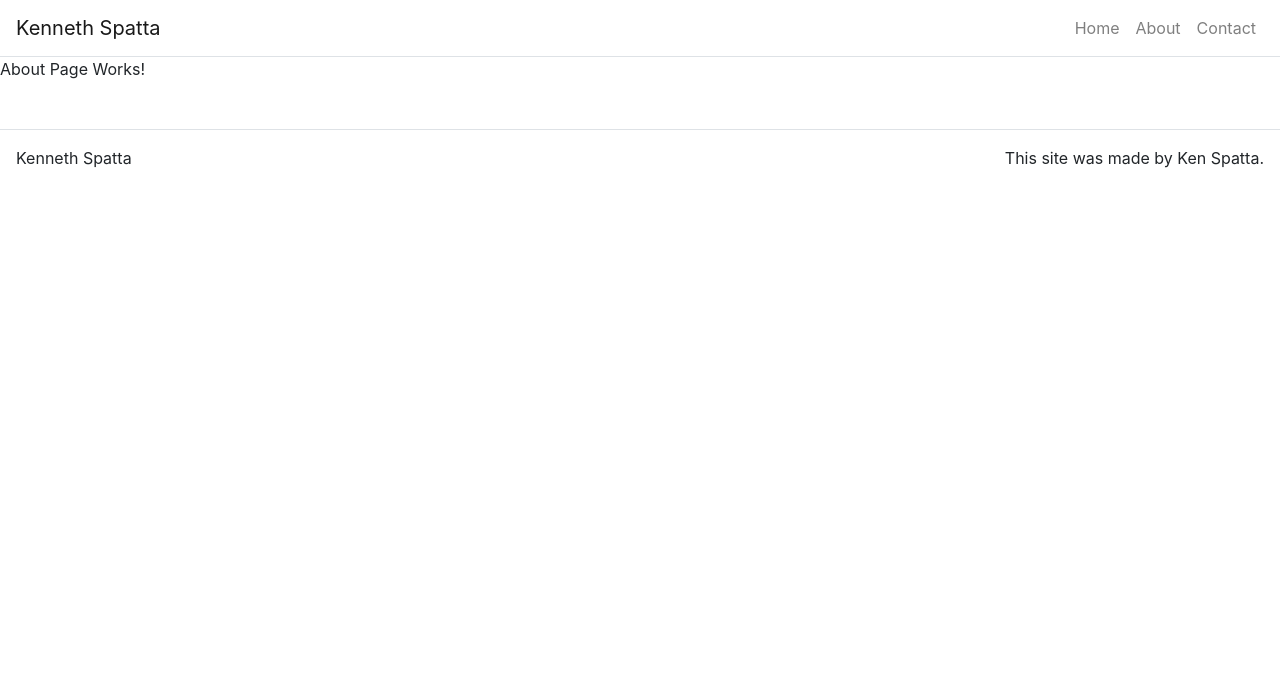
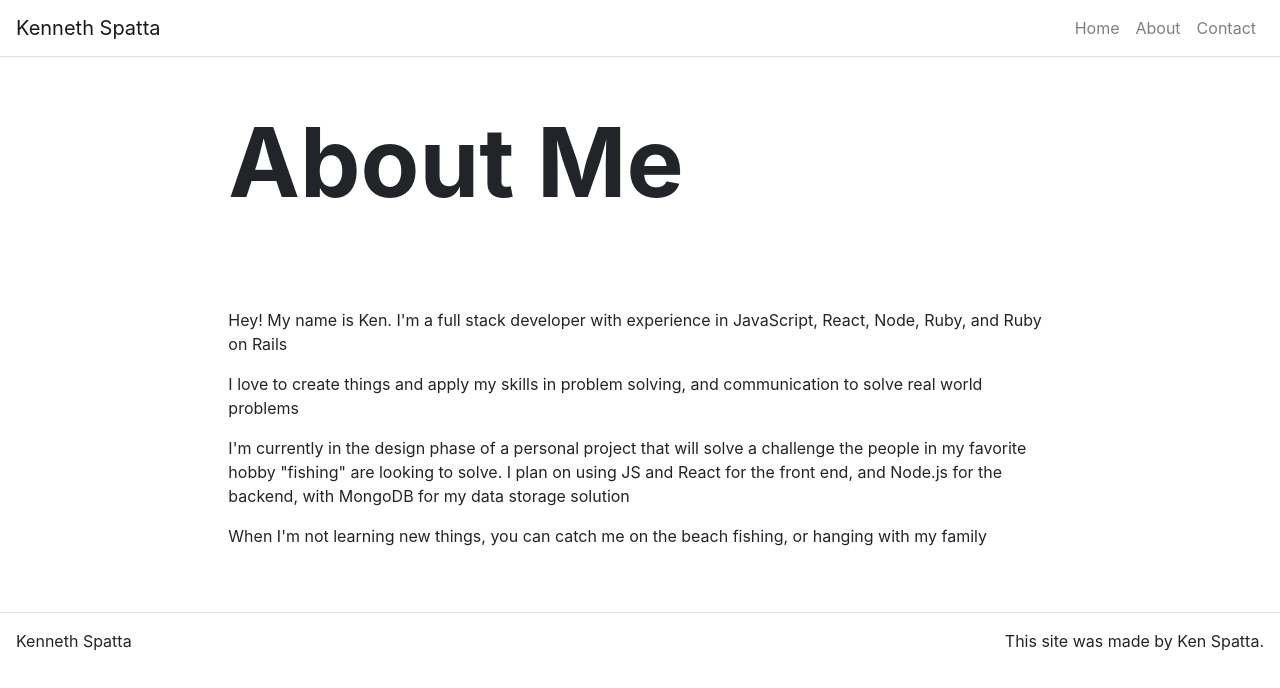
Before and after one commit to kenyounot/portfolio-site, a React (Create React App) app: page /about in a window 1280 px wide. Shown: the top 688 px of the page. Built offline with nearby package versions, Linux system fonts and the light colour scheme.

Commit message:
Create about page

```diff
--- /dev/null
+++ b/src/components/Content.js
@@ -0,0 +1,16 @@
+import React from 'react';
+import Container from 'react-bootstrap/Container';
+import Row from 'react-bootstrap/Row';
+import Col from 'react-bootstrap/Col';
+
+function Content(props) {
+	return (
+		<Container fluid={true}>
+			<Row className='justify-content-center'>
+				<Col md={8}>{props.children}</Col>
+			</Row>
+		</Container>
+	);
+}
+
+export default Content;
--- a/src/pages/AboutPage.js
+++ b/src/pages/AboutPage.js
@@ -1,7 +1,41 @@
 import React from 'react';
+import Hero from '../components/Hero';
+import Content from '../components/Content';
 
-function AboutPage() {
-	return <p>About Page Works!</p>;
+function AboutPage(props) {
+	return (
+		<div>
+			<Hero title={props.title} />
+
+			<Content>
+				<p>
+					Hey! My name is Ken. I'm a full stack developer
+					with experience in JavaScript, React, Node, Ruby,
+					and Ruby on Rails
+				</p>
+
+				<p>
+					I love to create things and apply my skills in
+					problem solving, and communication to solve real
+					world problems
+				</p>
+
+				<p>
+					I'm currently in the design phase of a personal
+					project that will solve a challenge the people in
+					my favorite hobby "fishing" are looking to solve.
+					I plan on using JS and React for the front end,
+					and Node.js for the backend, with MongoDB for my
+					data storage solution
+				</p>
+
+				<p>
+					When I'm not learning new things, you can catch me
+					on the beach fishing, or hanging with my family
+				</p>
+			</Content>
+		</div>
+	);
 }
 
 export default AboutPage;
```
